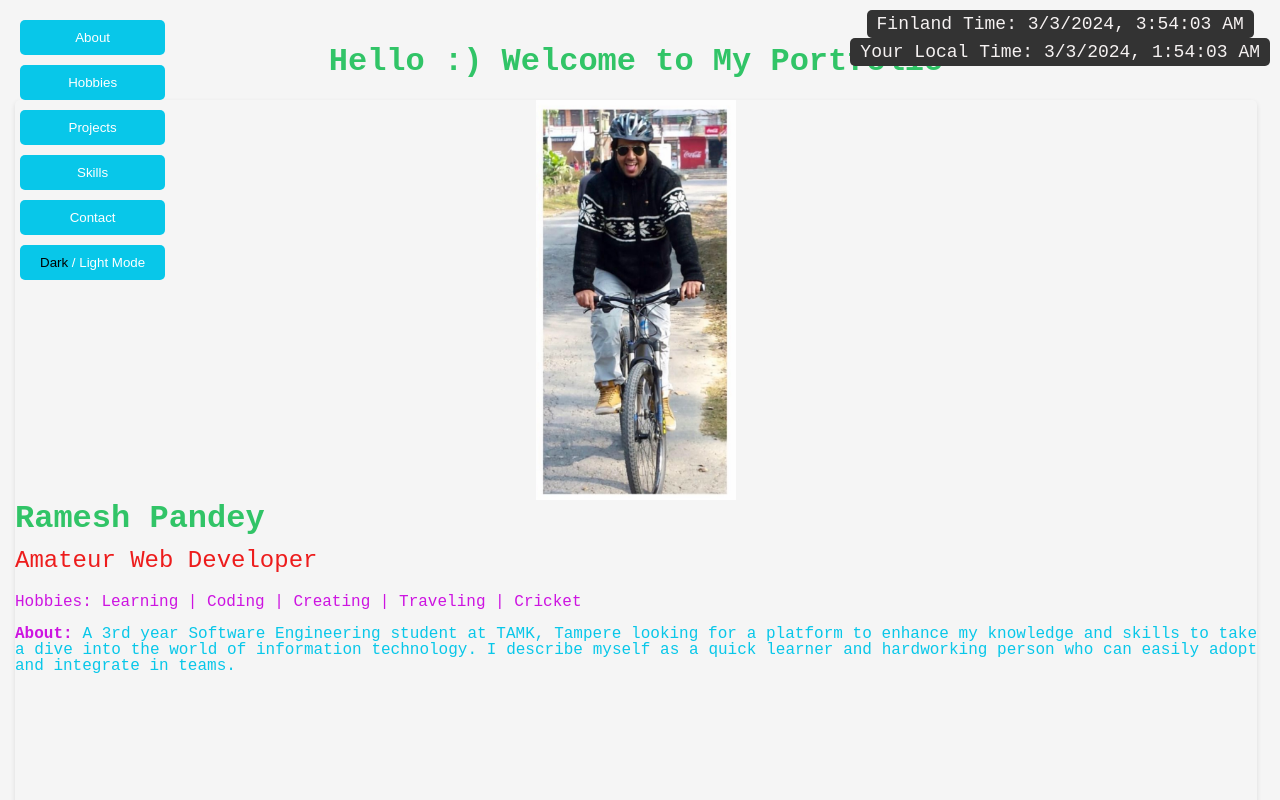
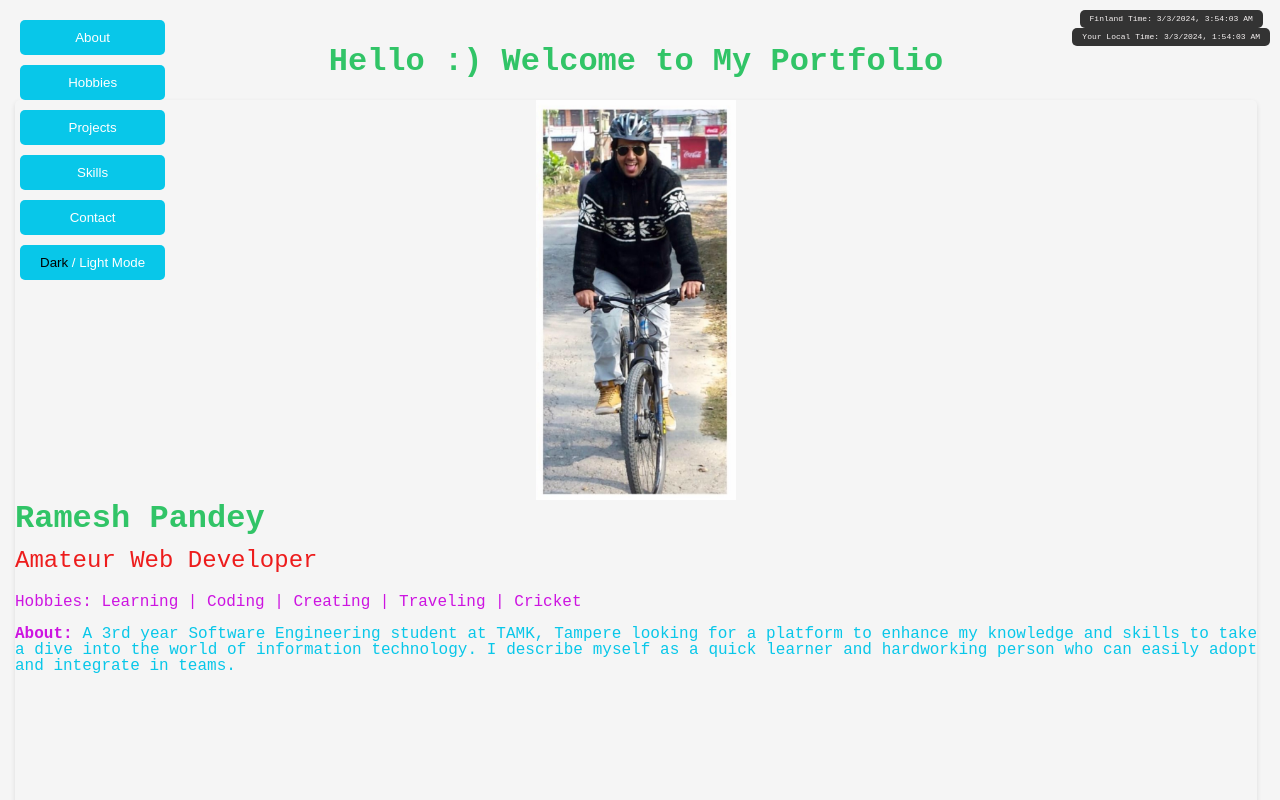
Before and after one commit to 009Rambo/009Rambo.github.io, a plain HTML site: page index.html in a window 1280 px wide. Shown: the top 800 px of the page. Drawn offline with Linux system fonts and the light colour scheme.

Commit message:
some other changes

```diff
--- a/index.css
+++ b/index.css
@@ -69,7 +69,7 @@ h1 {
 .clock {
     margin: 0;
     color: #f6f2f2;
-    font-size: 18px; /* Adjust the font size as needed */
+    font-size: 8px; /* Adjust the font size as needed */
     text-align: center;
     line-height: 1;
     padding: 5px 10px; /* Adjust padding as needed */
```
